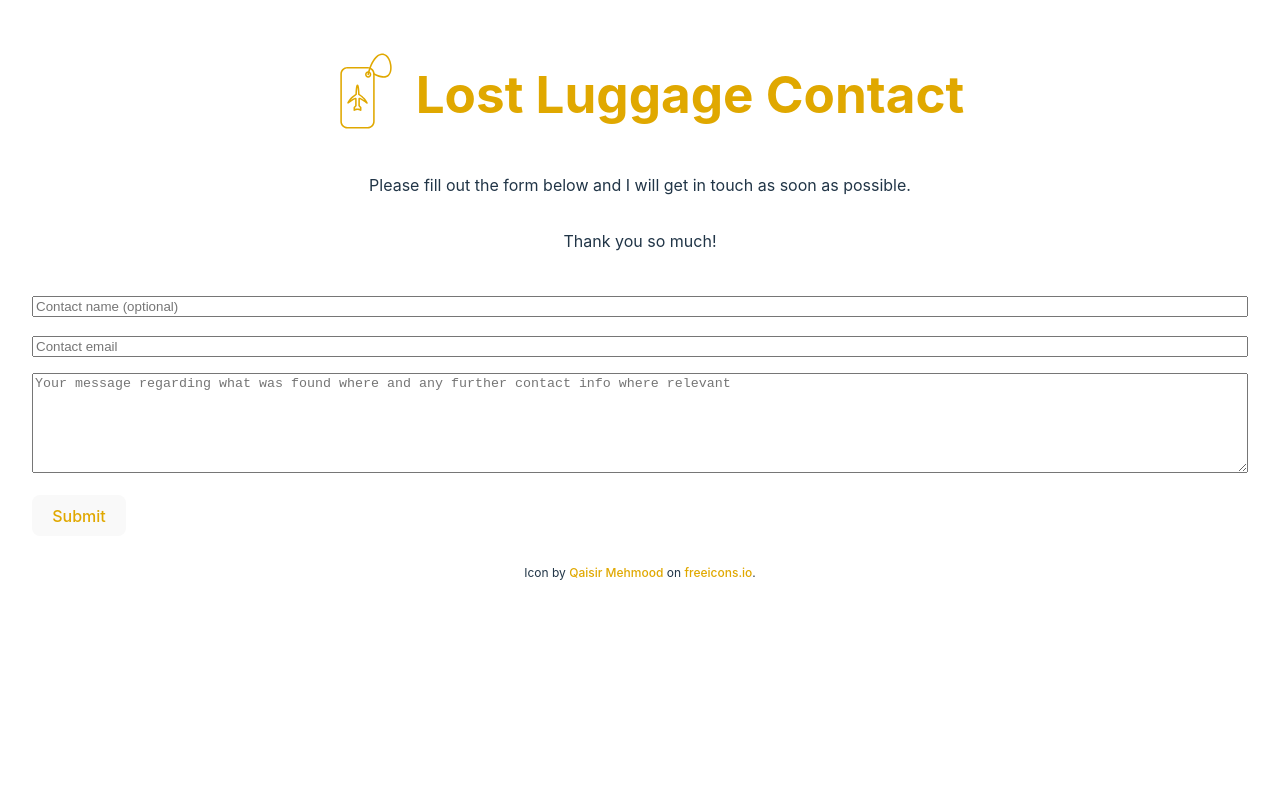
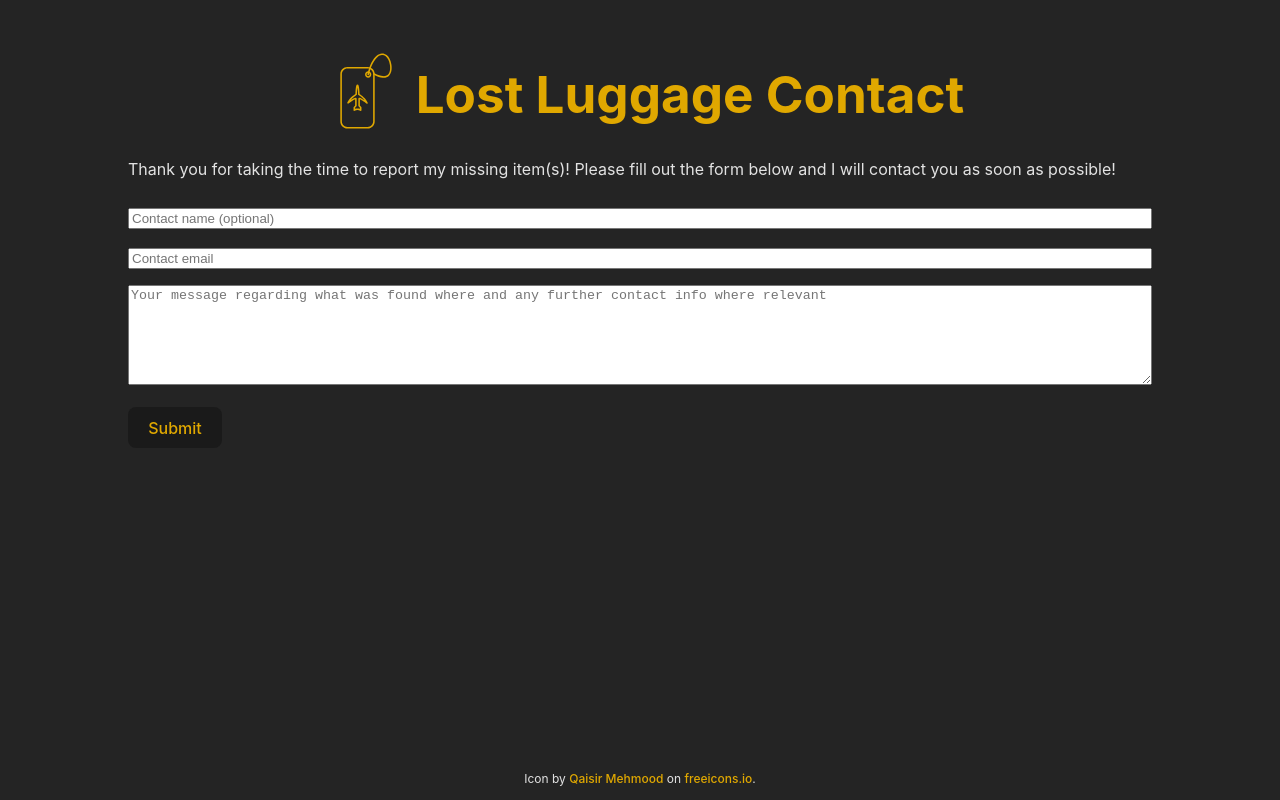
Before and after one commit to WatCodeDatCode/lost-contact, a Vue app: page / in a window 1280 px wide. Built offline with nearby package versions, Linux system fonts and the light colour scheme.

Commit message:
move content to pages folder

```diff
--- a/src/components/MainHeader.vue
+++ b/src/components/MainHeader.vue
@@ -9,10 +9,6 @@ import logoSrc from "@/assets/logo.svg";
     </div>
     <h1>Lost Luggage Contact</h1>
   </header>
-  <p>
-    Please fill out the form below and I will get in touch as soon as possible.
-  </p>
-  <p>Thank you so much!</p>
 </template>
 
 <style lang="sass" scoped>
--- /dev/null
+++ b/src/pages/HomePage.vue
@@ -0,0 +1,18 @@
+<script setup lang="ts">
+import ContactForm from "@/components/ContactForm.vue";
+</script>
+
+<template>
+  <div class="page-content">
+    <p>
+      Thank you for taking the time to report my missing item(s)! Please fill
+      out the form below and I will contact you as soon as possible!
+    </p>
+    <ContactForm />
+  </div>
+</template>
+
+<style lang="sass" scoped>
+p
+  margin: 0
+</style>
--- a/src/router.ts
+++ b/src/router.ts
@@ -1,12 +1,12 @@
 import { createRouter, createWebHistory } from "vue-router";
-import ContactForm from "@/components/ContactForm.vue";
+import HomePage from "@/pages/HomePage.vue";
 
 export default createRouter({
   history: createWebHistory(),
   routes: [
     {
       path: "/",
-      component: ContactForm
+      component: HomePage
     }
   ]
 });
--- a/src/style.sass
+++ b/src/style.sass
@@ -59,10 +59,6 @@ button
   &:focus-visible
     outline: 4px auto -webkit-focus-ring-color
 
-
-.card
-  padding: 2em
-
 #app
   height: 100%
   width: 100%
@@ -78,14 +74,3 @@ button
 
 footer
   flex-shrink: 0
-
-@media (prefers-color-scheme: light)
-  :root
-    color: #213547
-    background-color: #ffffff
-
-  a:hover
-    color: $primaryColor
-
-  button
-    background-color: #f9f9f9
--- a/tsconfig.json
+++ b/tsconfig.json
@@ -21,7 +21,8 @@
     "noFallthroughCasesInSwitch": true,
     "baseUrl": ".",
     "paths": {
-      "@/*": ["./src/*", "./dist/*"]
+      "@/*": ["./src/*", "./dist/*"],
+      "@/components/*": ["./src/components/*", "./dist/pages/*"]
     }
   },
   "include": ["src/**/*.ts", "src/**/*.d.ts", "src/**/*.tsx", "src/**/*.vue"],
--- a/vite.config.ts
+++ b/vite.config.ts
@@ -6,7 +6,8 @@ export default defineConfig({
   plugins: [vue()],
   resolve: {
     alias: {
-      "@": path.resolve(__dirname, "./src")
+      "@": path.resolve(__dirname, "./src"),
+      "@/components": path.resolve(__dirname, "./src/components")
     }
   }
 });
```
